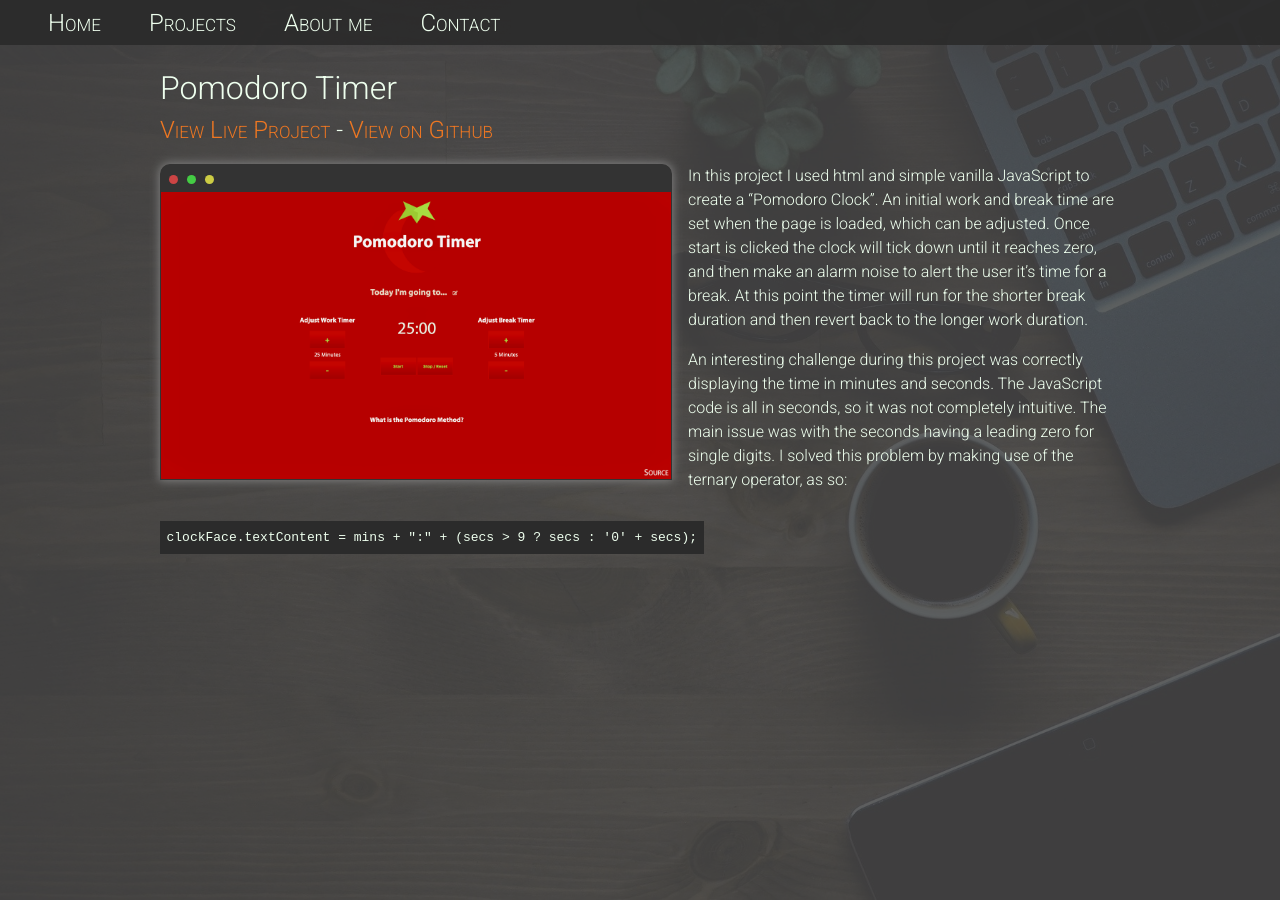
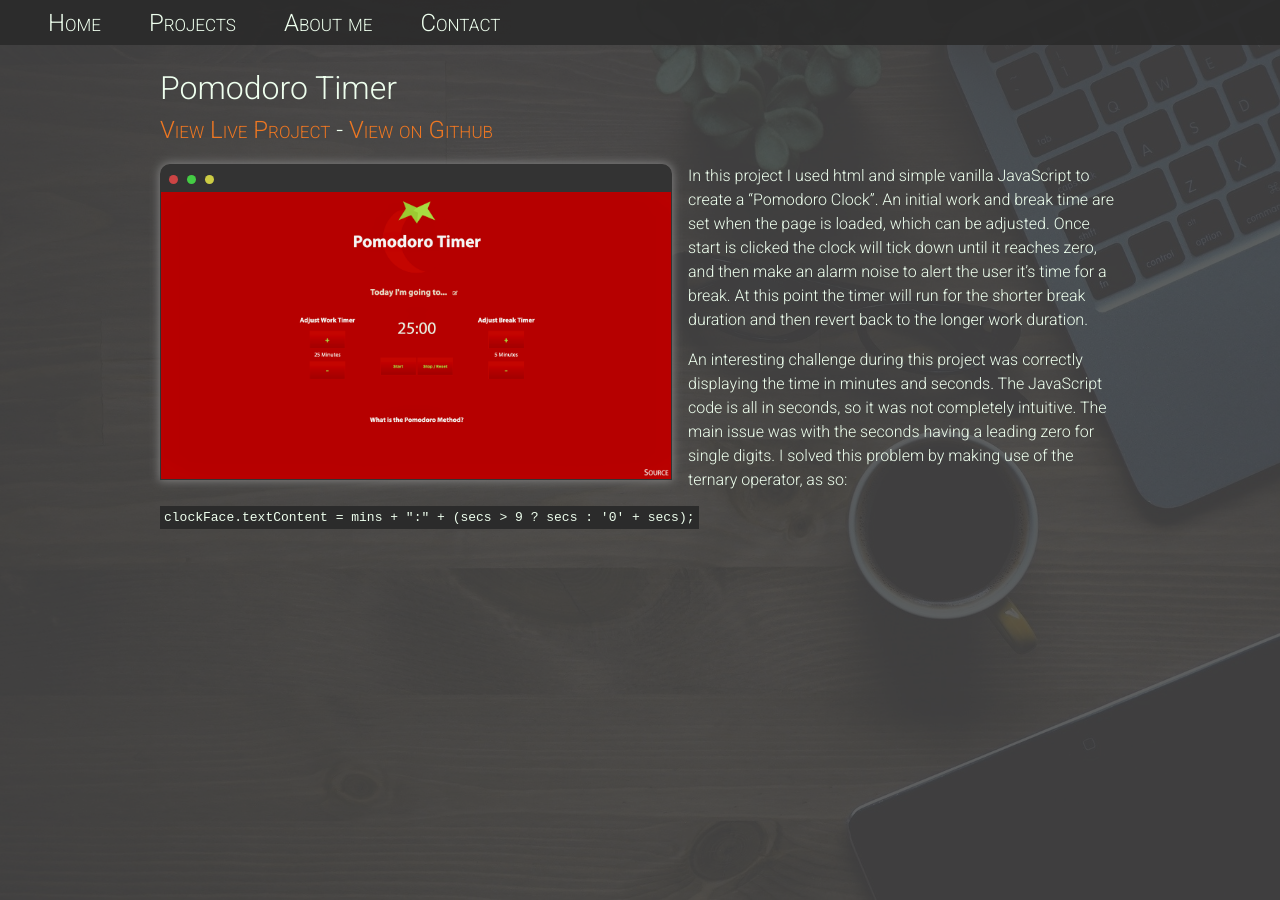
Before and after one commit to jmcharter/Portfolio-2019, a Jekyll site: the page built from dist/pomodoro.md, in a window 1280 px wide. Built offline with Jekyll 4.4.1, drawn with Linux system fonts in a browser that asks for light colours; nearby versions of some CDN libraries.

Commit message:
update code style

```diff
--- a/dist/css/main.css
+++ b/dist/css/main.css
@@ -440,9 +440,7 @@ a {
 }
 
 code {
-  padding: 0.5em;
-  margin: 1em 0;
-  display: inline-block;
+  padding: 0.25rem;
   max-width: 80vw;
   overflow: scroll;
   background-color: #2b2b2b;
--- a/scss/main.scss
+++ b/scss/main.scss
@@ -226,9 +226,7 @@ a {
 }
 
 code {
-    padding: 0.5em;
-    margin: 1em 0;
-    display: inline-block;
+    padding: 0.25rem;
     max-width: 80vw;
     overflow: scroll;
     background-color: darken($color: $primary-colour, $amount: 10);
```
Also changed, not shown: 3 other files.
